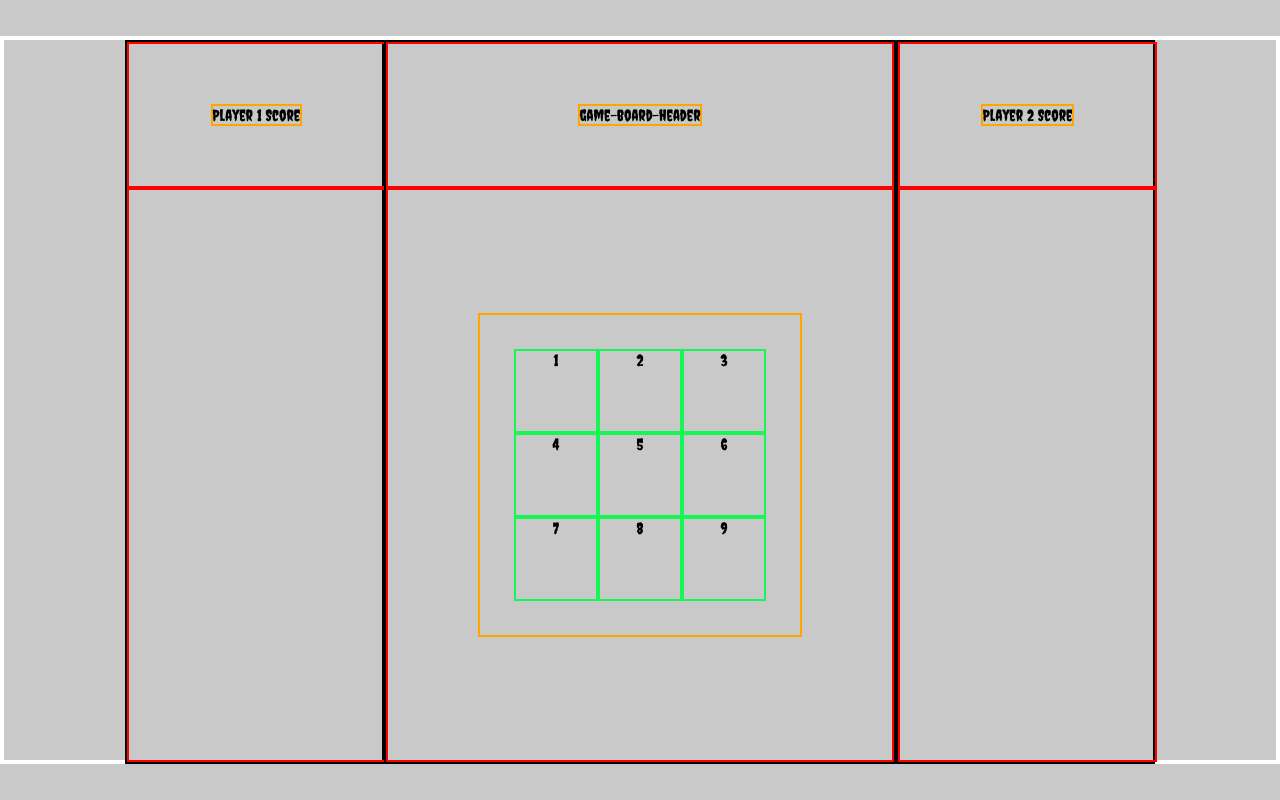
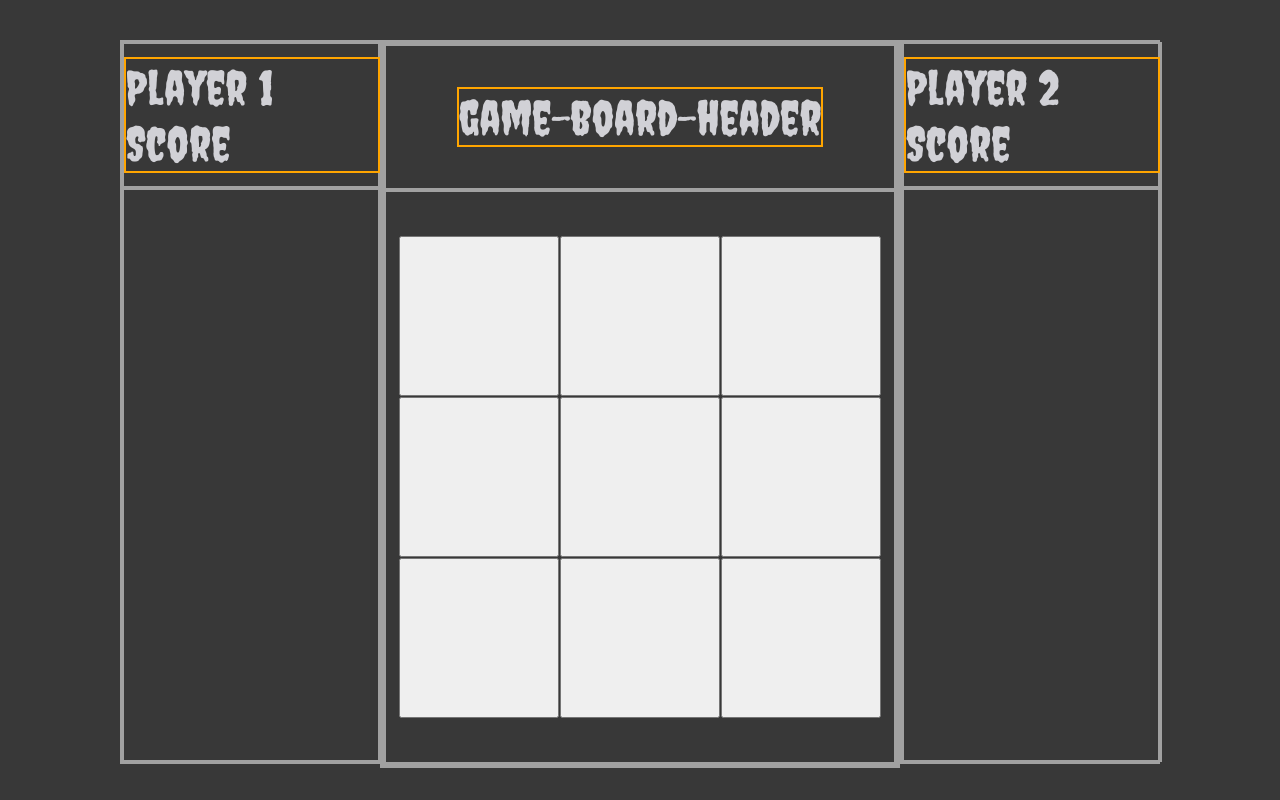
Before and after one commit to edwardkrupicka/tictactoe, a plain HTML site: page index.html in a window 1280 px wide. Drawn offline with Linux system fonts and the light colour scheme.

Commit message:
Add CSS properties so grid is buttons and refined website style

```diff
--- a/index.html
+++ b/index.html
@@ -21,16 +21,16 @@
           <header class="game-board-header">game-board-header</header>
         </div>
         <section class="game-board-wrapper">
-          <div class="game-board-grid">
-            <div class="cell cell-1">1</div>
-            <div class="cell cell-2">2</div>
-            <div class="cell cell-3">3</div>
-            <div class="cell cell-4">4</div>
-            <div class="cell cell-5">5</div>
-            <div class="cell cell-6">6</div>
-            <div class="cell cell-7">7</div>
-            <div class="cell cell-8">8</div>
-            <div class="cell cell-9">9</div>
+          <div class="game-board-grid" id="game-board-grid">
+            <button class="cell cell-1"></button>
+            <button class="cell cell-2"></button>
+            <button class="cell cell-3"></button>
+            <button class="cell cell-4"></button>
+            <button class="cell cell-5"></button>
+            <button class="cell cell-6"></button>
+            <button class="cell cell-7"></button>
+            <button class="cell cell-8"></button>
+            <button class="cell cell-9"></button>
           </div>
         </section>
       </section>
@@ -41,5 +41,8 @@
         <section class="section grid-2"></section>
       </aside>
     </main>
+    <script type="text/javascript" src="main.js"></script>
+    <script type="text/javascript" src="game.js"></script>
+    <script type="text/javascript" src="player.js"></script>
   </body>
 </html>
--- a/styles.css
+++ b/styles.css
@@ -1,12 +1,13 @@
 body {
-  font-style: normal;
   height: 100vh;
-  background-color: #c9c9c9;
   display: flex;
   justify-content: center;
   align-items: center;
   margin: 0;
   font-family: 'Creepster', cursive;
+  color: #d1d1d6;
+  font-size: 3rem;
+  background-color: #383838;
 }
 
 .form-container {
@@ -15,20 +16,19 @@ body {
   justify-content: center;
   height: 90vh;
   width: 100%;
-  border: 4px solid white;
 }
 
 aside {
   width: 20%;
   height: 100%;
-  border: 2px solid black;
+  border: 2px solid #a1a1a1;
   display: flex;
   flex-direction: column;
 }
 
 .player1-score-wrapper,
 .player2-score-wrapper {
-  border: 2px solid red;
+  border: 2px solid #a1a1a1;
   height: 10rem;
   width: 100%;
   display: flex;
@@ -41,7 +41,7 @@ aside {
 }
 
 .grid-1 {
-  border: 2px solid red;
+  border: 2px solid #a1a1a1;
   height: 40rem;
   width: 100%
 }
@@ -51,7 +51,7 @@ aside {
 }
 
 .grid-2 {
-  border: 2px solid red;
+  border: 2px solid #a1a1a1;
   height: 40rem;
   width: 100%
 }
@@ -59,14 +59,14 @@ aside {
 .game-board-container {
   width: 40%;
   height: 100%;
-  border: 2px solid black;
+  border: 4px solid #a1a1a1;
   display: flex;
   flex-direction: column;
 }
 
 .game-board-header-wrapper {
   height: 20%;
-  border: 2px solid red;
+  border: 2px solid #a1a1a1;
   display: flex;
   justify-content: center;
   align-items: center;
@@ -78,7 +78,7 @@ aside {
 
 .game-board-wrapper {
   height: 80%;
-  border: 2px solid red;
+  border: 2px solid #a1a1a1;
   display: flex;
   flex-direction: column;
   align-items: center;
@@ -86,21 +86,30 @@ aside {
 }
 
 .game-board-grid {
-  height: 20rem;
-  width: 20rem;
-  border: 2px solid orange;
-  display: flex;
-  flex-wrap: wrap;
-  justify-content: center;
-  align-content: center;
+  /* height: 60%;
+  width: 20vh; */
+  /* border: 2px solid orange; */
+  /* display: flex; */
+  display: grid;
+  grid-gap: 1px;
+  grid-template-columns: repeat(3, 1fr);
+  /* flex-wrap: wrap; */
+  /* justify-content: center;
+  align-content: center; */
 
 }
 
 .cell {
-  height: 5rem;
-  width: 5rem;
-  border: 2px solid #16f755;
+  height: 10rem;
+  width: 10rem;
+  /* border: 2px solid #16f755; */
+  font-size: 2rem;
   display: flex;
   justify-content: center;
   align-content: center;
 }
+
+.spooky {
+  height: 100%;
+  width: 100%;
+}
```
